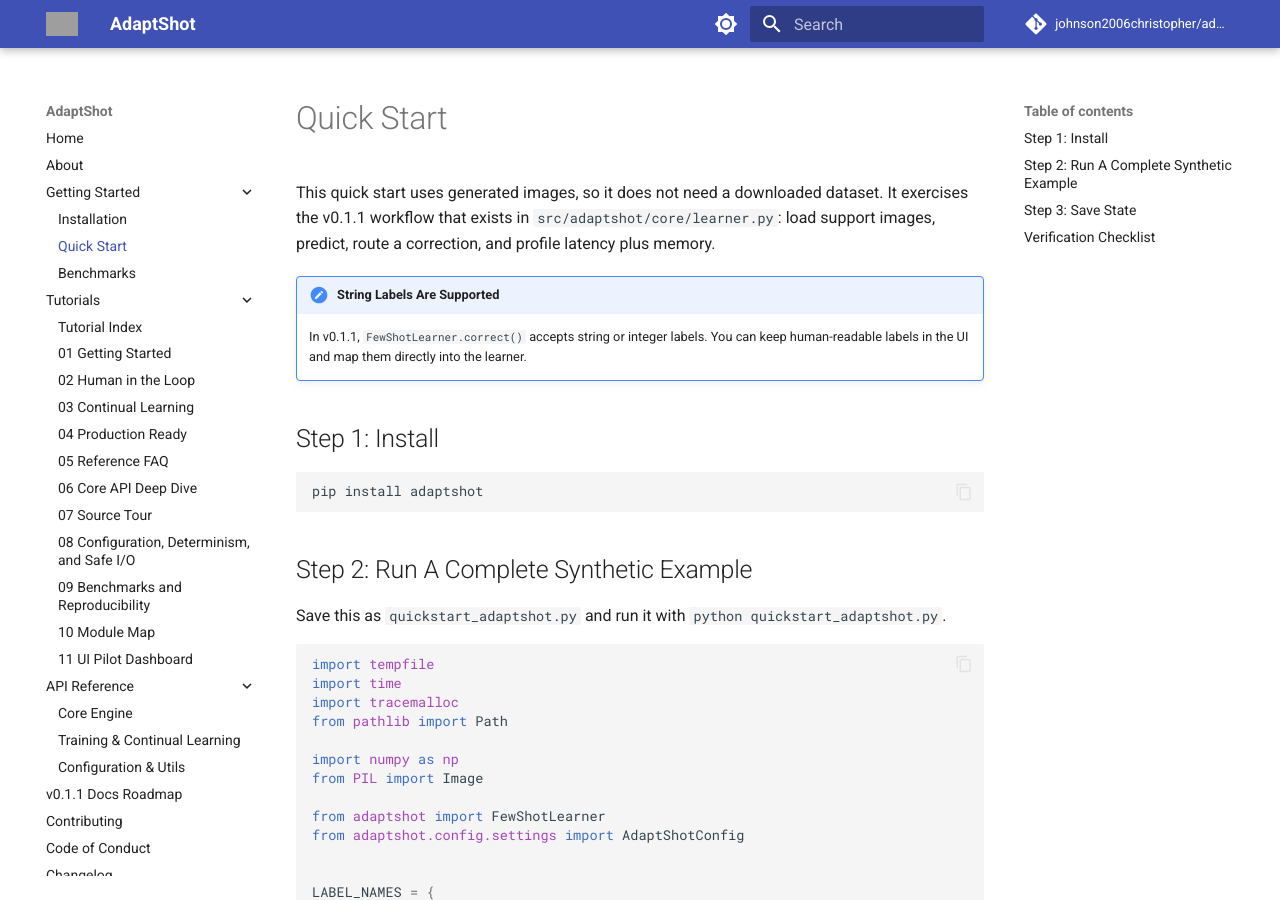
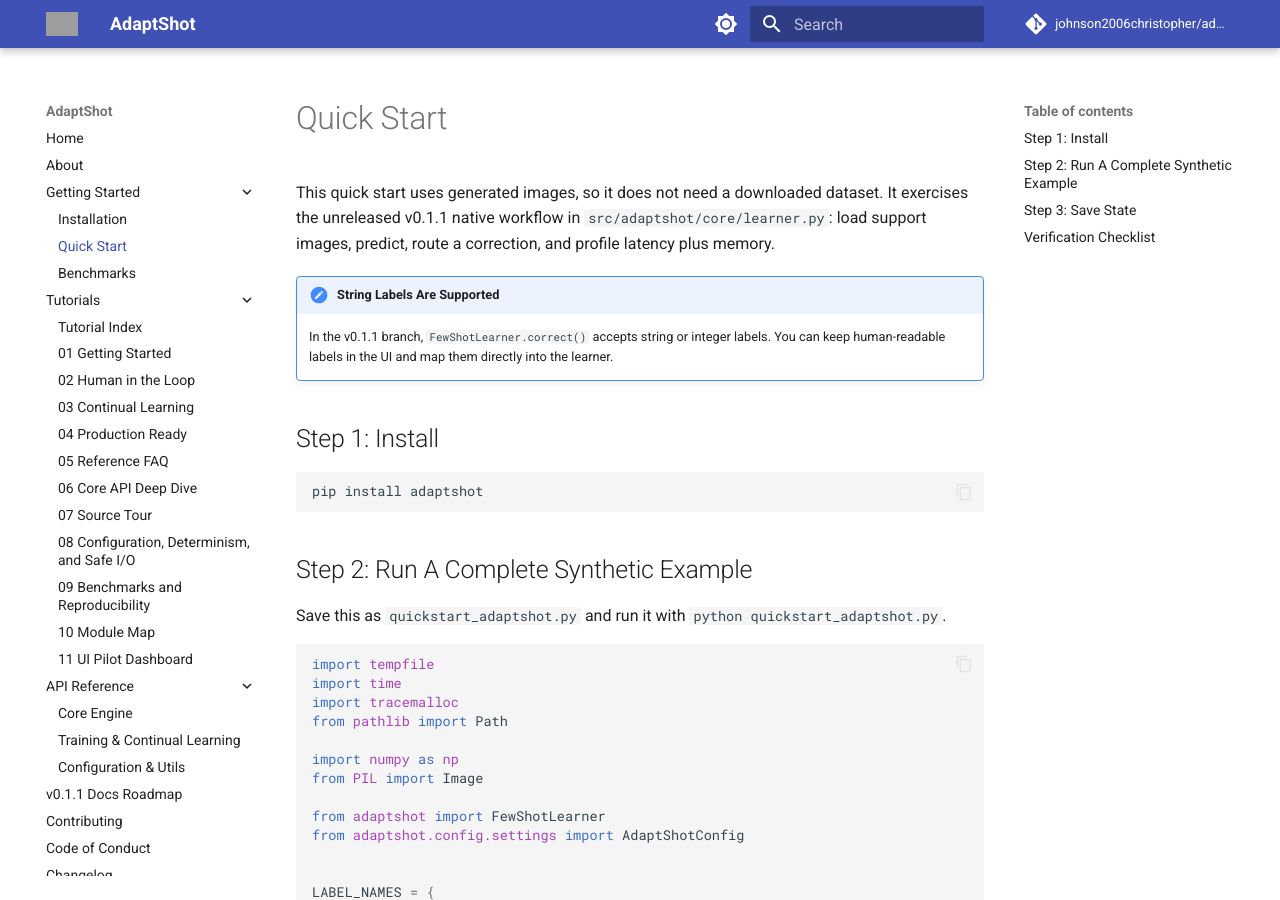
Before and after one commit to johnson2006christopher/adaptshot, an MkDocs documentation site: the page built from docs/getting-started/quickstart.md, in a window 1280 px wide and 900 px high. Built offline with MkDocs 1.6.1 and Material for MkDocs 9.7.7, drawn with Linux system fonts in a browser that asks for light colours; comment, search, counter and statistics services are not loaded; some of the changed text lies outside the part shown; grey boxes are pictures that could not be loaded.

Commit message:
docs: clarify references to unreleased v0.1.1 branch in quickstart.md

```diff
--- a/docs/getting-started/quickstart.md
+++ b/docs/getting-started/quickstart.md
@@ -1,9 +1,9 @@
 # Quick Start
 
-This quick start uses generated images, so it does not need a downloaded dataset. It exercises the v0.1.1 workflow that exists in `src/adaptshot/core/learner.py`: load support images, predict, route a correction, and profile latency plus memory.
+This quick start uses generated images, so it does not need a downloaded dataset. It exercises the unreleased v0.1.1 native workflow in `src/adaptshot/core/learner.py`: load support images, predict, route a correction, and profile latency plus memory.
 
 !!! note "String Labels Are Supported"
-    In v0.1.1, `FewShotLearner.correct()` accepts string or integer labels. You can keep human-readable labels in the UI and map them directly into the learner.
+    In the v0.1.1 branch, `FewShotLearner.correct()` accepts string or integer labels. You can keep human-readable labels in the UI and map them directly into the learner.
 
 ## Step 1: Install
 
@@ -130,7 +130,7 @@
 - `checkpoints/demo.head.pt`
 
 !!! warning "Load Caveat"
-    v0.1.1 includes `FewShotLearner.load(path)` with checkpoint integrity validation and schema migration support.
+    The v0.1.1 branch includes `FewShotLearner.load(path)` with checkpoint integrity validation and schema migration support.
 
 ## Verification Checklist
 
```
